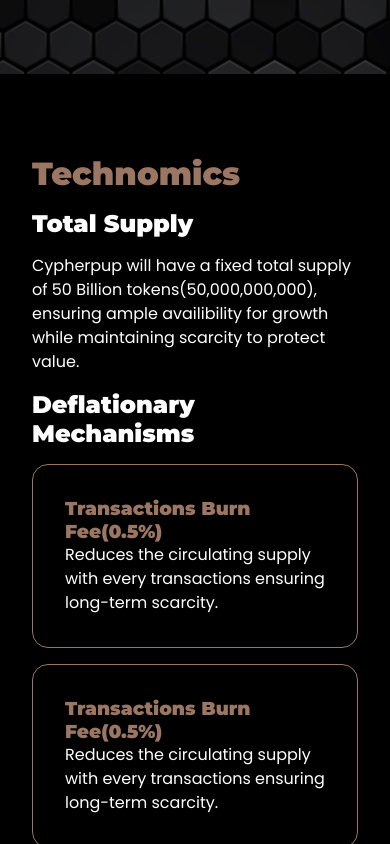
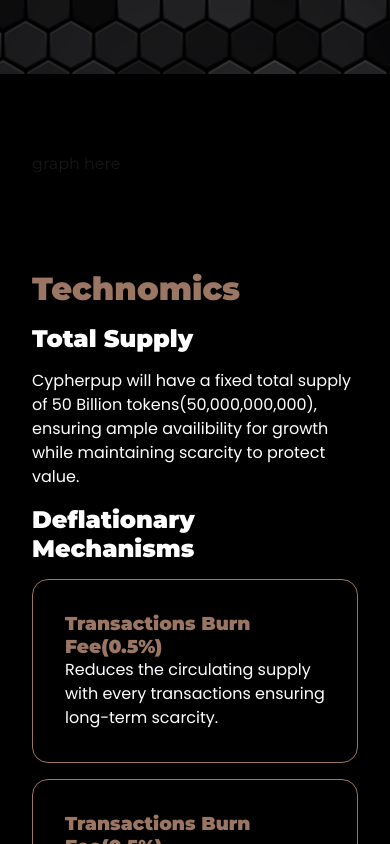
Before and after one commit to OvasisGroup/Cypherpup, a Next.js app: page / in a window 390 px wide. Shown: the part 4320-5164 px from the top of the page. Built offline with nearby package versions, Linux system fonts and the light colour scheme.

Commit message:
mobile-respoonsive

```diff
--- a/app/components/TeknomicsComponent.tsx
+++ b/app/components/TeknomicsComponent.tsx
@@ -7,25 +7,7 @@
         <section className='technomics'>
             <div className='technomicsheader'>
                 <div className='teknom'>
-                    <div className='teknomheader'>
-                        <h1>Technomics</h1>
-                        <h2>Total Supply</h2>
-                        <p>Cypherpup will have a fixed total supply of 50 Billion tokens(50,000,000,000), ensuring ample availibility for growth while maintaining scarcity to protect value.</p>
-                        <h2>Deflationary Mechanisms</h2>
-                    </div>
-
-                    <div className='deflationary'>
-                        <h3>Transactions Burn Fee(0.5%)</h3>
-                        <p>
-                            Reduces the circulating supply with every transactions ensuring long-term scarcity.
-                        </p>
-                    </div>
-                    <div className='deflationary'>
-                        <h3>Transactions Burn Fee(0.5%)</h3>
-                        <p>
-                            Reduces the circulating supply with every transactions ensuring long-term scarcity.
-                        </p>
-                    </div>
+                    graph here
                 </div>
                 <div className='teknom'>
                     <div className='teknomheader'>
```
